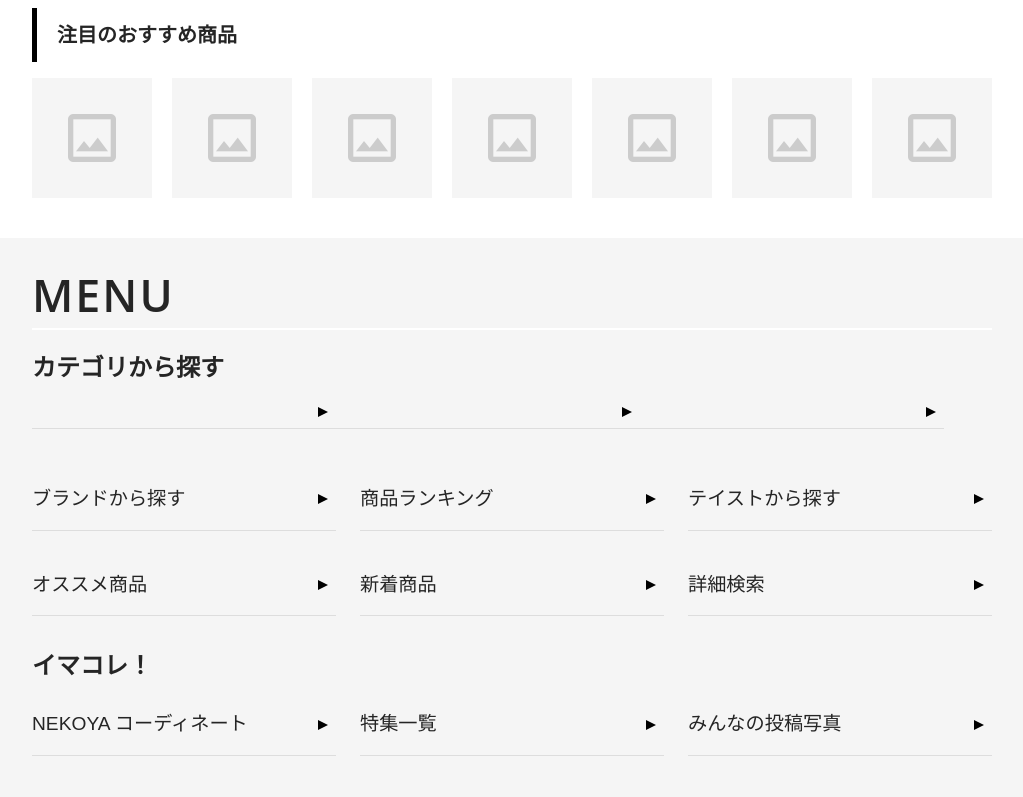
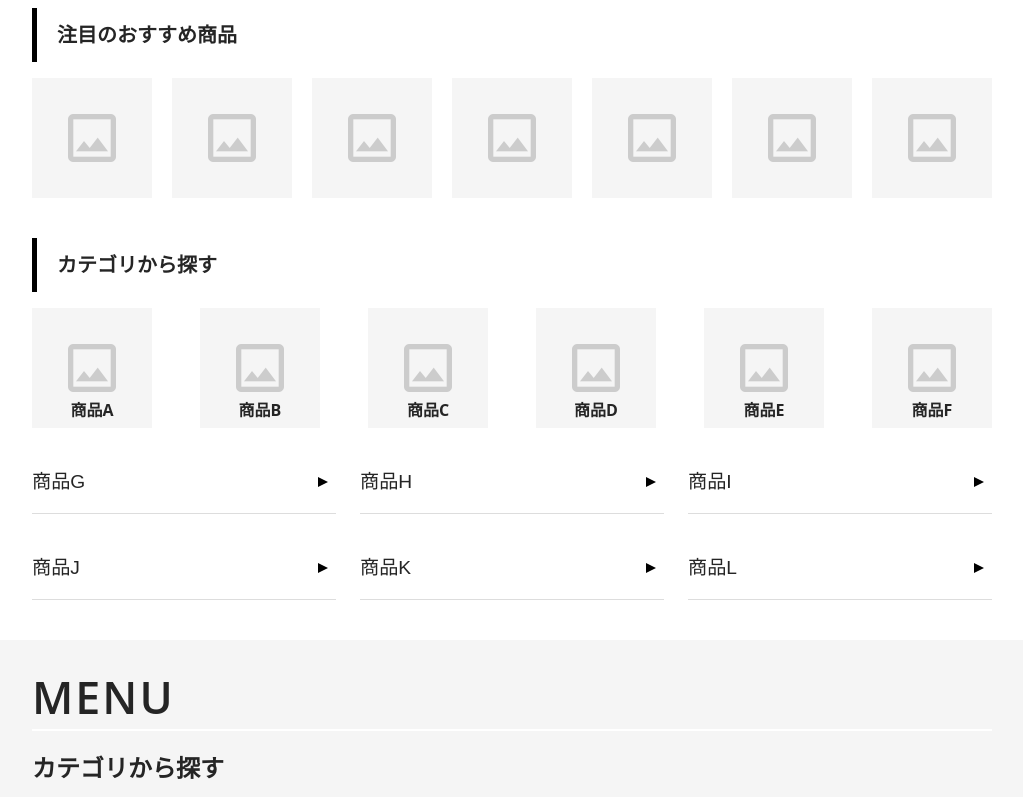
Before and after one commit to Leopard0505/furniture-ec-front-v2, a React (Vite) app: page / in a window 1280 px wide. Shown: the part 534-1331 px from the top of the page, without its empty margins (128-1151 px from the left). Built offline with nearby package versions, Linux system fonts and the light colour scheme.

Commit message:
#5 add: カテゴリから探すを追加した

```diff
--- /dev/null
+++ b/src/components/LinkList/LinkList.module.scss
@@ -0,0 +1,43 @@
+.link {
+  &__list {
+    display: flex;
+    flex-wrap: wrap;
+    gap: 24px;
+    margin: 0;
+    padding: 0;
+  }
+
+  &__item {
+    width: 304px;
+    padding-right: 8px;
+    border-bottom: 1px solid var(--border-color-default);
+
+    ::after {
+      border-color: transparent transparent transparent var(--border-color-black);
+      border-style: solid;
+      border-width: 5px 0 5px 10px;
+      bottom: 0;
+      content: "";
+      height: 0;
+      right: 0;
+      margin: auto;
+      position: absolute;
+      top: 0;
+      width: 0;
+    }
+
+    &:hover {
+      background-color: var(--background-color-gray-hovered);
+    }
+
+    .menu__link {
+      position: relative;
+      display: block;
+      color: var(--text-default);
+      font-family: var(--font-family);
+      font-size: 1.2rem;
+      text-decoration: none;
+      padding: 16px 0;
+    }
+  }
+}
--- /dev/null
+++ b/src/components/LinkList/LinkList.tsx
@@ -0,0 +1,19 @@
+import { Link } from 'react-router-dom';
+import styles from './LinkList.module.scss';
+
+interface LinkListProps {
+  items: { to: string, src: string, alt: string }[];
+}
+
+export function LinkList(props: LinkListProps) {
+
+  return (
+    <div className={styles.link__list}>
+      {props.items.map((item, index) => (
+        <div className={styles.link__item} key={index}>
+          <Link to={item.to} className={styles.menu__link}>{item.alt}</Link>
+        </div>
+      ))}
+    </div>
+  );
+}
--- /dev/null
+++ b/src/components/SearchByCategory/SearchByCategory.module.scss
@@ -0,0 +1,45 @@
+.search_by_category {
+  &__container {
+    width: var(--container-width);
+    margin: 0 auto 40px;
+  }
+
+  &__list {
+    display: flex;
+    flex-wrap: wrap;
+    gap: 48px;
+    margin-bottom: 24px;
+  }
+}
+
+.search_by_category__list__item {
+  display: block;
+  width: 120px;
+  height: 120px;
+  user-select: none;
+  position: relative;
+
+  &:hover {
+    opacity: 0.8;
+  }
+
+  &__image {
+    max-width: 100%;
+    height: auto;
+  }
+
+  &__name {
+    font-family: Open Sans, var(--font-family);
+    font-style: normal;
+    font-weight: 700;
+    font-size: 16px;
+    line-height: 1.2;
+    text-align: center;
+    color: var(--text-default);
+
+    position: absolute;
+    bottom: 8px;
+    left: 50%;
+    transform: translateX(-50%);
+  }
+}
--- /dev/null
+++ b/src/components/SearchByCategory/SearchByCategory.tsx
@@ -0,0 +1,29 @@
+import { useState } from 'react';
+import { Link } from 'react-router-dom';
+import { SectionTitle } from '../SectionTitle/SectionTitle';
+import styles from './SearchByCategory.module.scss';
+import { LinkList } from '../LinkList/LinkList';
+
+interface SearchByCategoryProps {
+  items: { to: string, src: string, alt: string }[];
+}
+
+export function SearchByCategory(props: SearchByCategoryProps) {
+  const [iconItems,] = useState(props.items.slice(0, 6));
+  const [moreItems,] = useState(props.items.slice(6, 12));
+
+  return (
+    <div className={styles.search_by_category__container}>
+      <SectionTitle text="カテゴリから探す" />
+      <div className={styles.search_by_category__list}>
+        {iconItems.map((item, index) => (
+          <Link className={styles.search_by_category__list__item} key={index} to={item.to}>
+            <img className={styles.search_by_category__list__item__image} src={item.src} alt={item.alt} />
+            <div className={styles.search_by_category__list__item__name}>{item.alt}</div>
+          </Link>
+        ))}
+      </div>
+      <LinkList items={moreItems} />
+    </div>
+  );
+}
--- a/src/routes/top/Top.tsx
+++ b/src/routes/top/Top.tsx
@@ -1,6 +1,7 @@
 import { MainVisual } from "../../components/MainVisual/MainVisual";
 import { CouponApplicableItemList } from "../../components/CouponApplicableItemList/CouponApplicableItemList";
 import { RecommendItemList } from "../../components/RecommendItemList/RecommendItemList";
+import { SearchByCategory } from "../../components/SearchByCategory/SearchByCategory";
 
 import itemImage1 from '@/assets/images/item_1.png';
 
@@ -30,11 +31,29 @@ export default function Top() {
     { to: "/items/7", src: itemImage1, alt: "商品G" },
   ];
 
+  // カテゴリから探す
+  // TODO: APIから取得
+  const searchByCategoryItems = [
+    { to: "/items/1", src: itemImage1, alt: "商品A" },
+    { to: "/items/2", src: itemImage1, alt: "商品B" },
+    { to: "/items/3", src: itemImage1, alt: "商品C" },
+    { to: "/items/4", src: itemImage1, alt: "商品D" },
+    { to: "/items/5", src: itemImage1, alt: "商品E" },
+    { to: "/items/6", src: itemImage1, alt: "商品F" },
+    { to: "/items/7", src: itemImage1, alt: "商品G" },
+    { to: "/items/8", src: itemImage1, alt: "商品H" },
+    { to: "/items/9", src: itemImage1, alt: "商品I" },
+    { to: "/items/10", src: itemImage1, alt: "商品J" },
+    { to: "/items/11", src: itemImage1, alt: "商品K" },
+    { to: "/items/12", src: itemImage1, alt: "商品L" },
+  ]
+
   return (
     <main>
       <MainVisual />
       <CouponApplicableItemList items={couponApplicableItems} />
       <RecommendItemList items={recommendItems} />
+      <SearchByCategory items={searchByCategoryItems} />
     </main>
   )
 }
```
